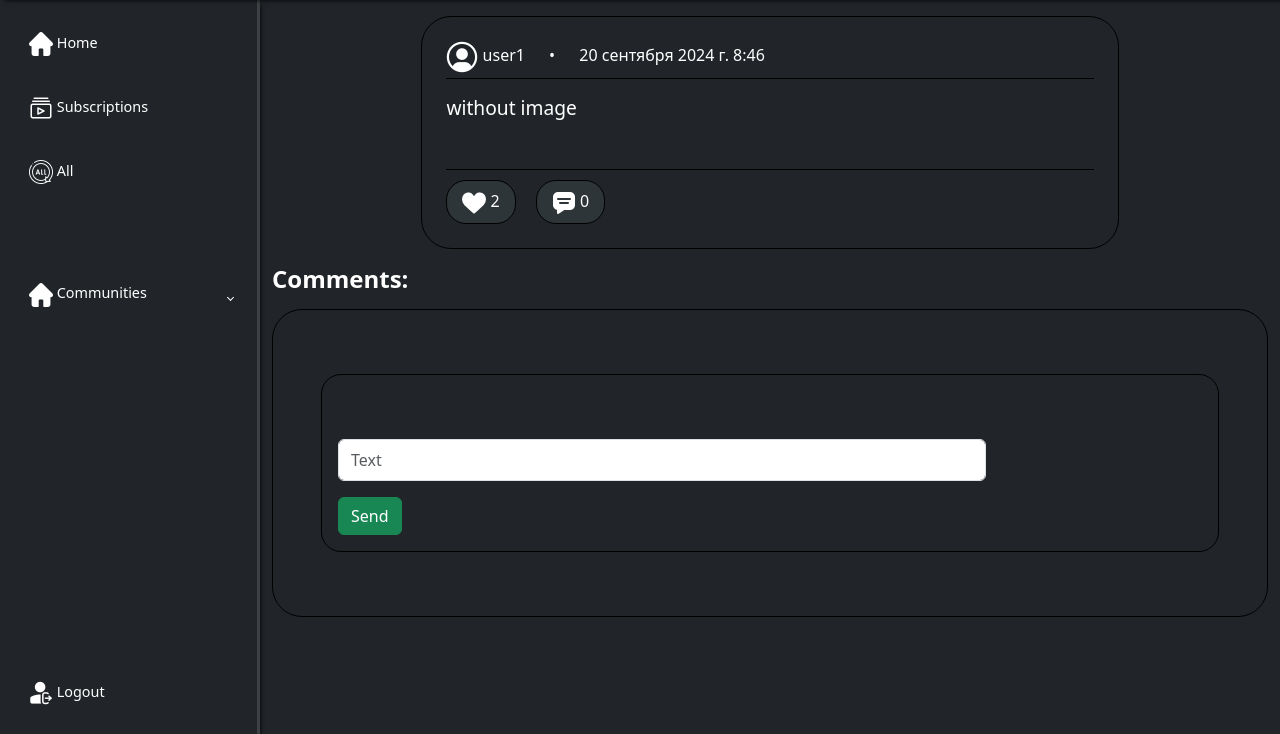
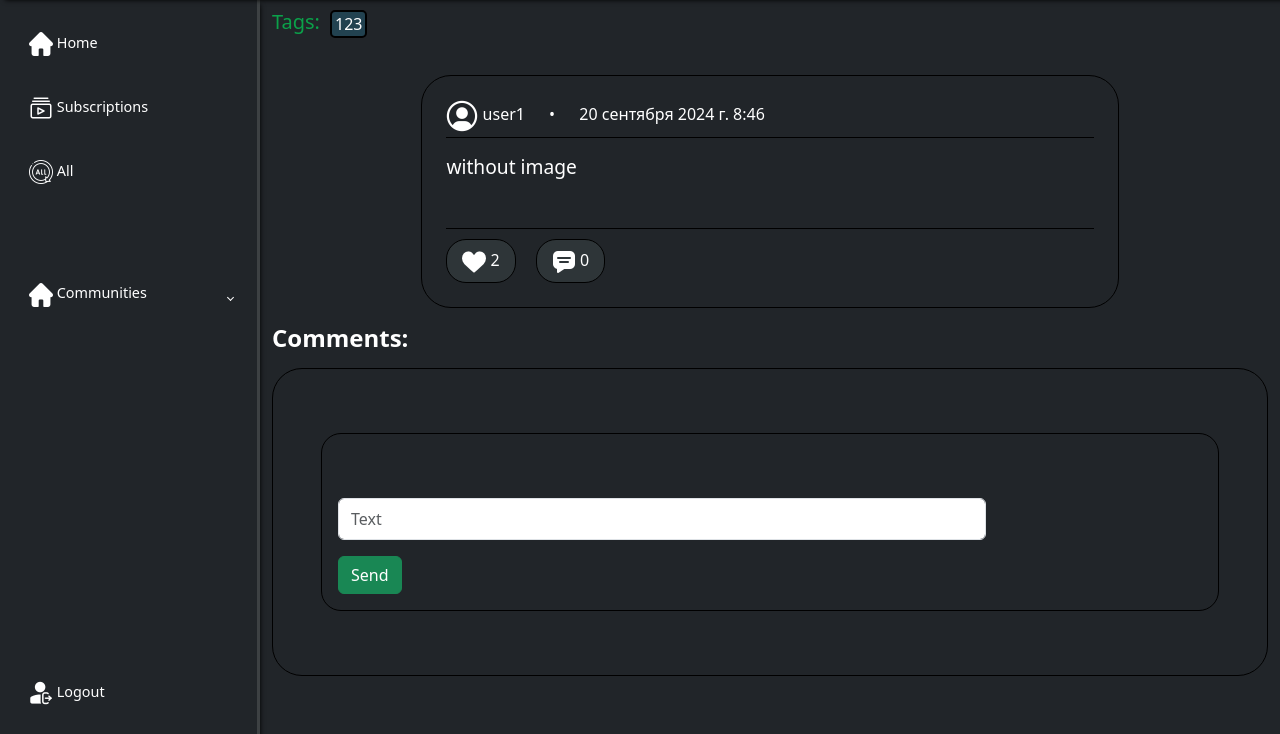
Before and after one commit to Ratatog/MyReddit, a Django app: page /post/17/ in a window 1280 px wide. Shown: the part 65-799 px from the top of the page. Run offline with Django 5.2, Linux system fonts and the light colour scheme; a user stored in the database is signed in; data comes from the database, SQL or seed files in the repository; some libraries are stand-ins or nearby versions.

Commit message:
add showing tags

```diff
--- a/myreddit/main/static/css/style.css
+++ b/myreddit/main/static/css/style.css
@@ -494,3 +494,32 @@ a {
 #searcher *:not(:last-child) {
     border-bottom: 1px solid gray;
 }
+
+.tags {
+	display: flex;
+    margin-top: 10px;
+}
+.tags-ul {
+    display: flex;
+    padding-left: 10px;
+    width: 100%;
+    flex-wrap: wrap;
+}
+.tags-ul a {
+    margin-right: 5px;
+    margin-bottom: 5px;
+}
+.tags-li {
+    border: 2px solid rgb(0, 0, 0);
+    border-radius: 5px;
+    padding: 0px 3px;
+    background-color: #224250;
+}
+.tags-li:hover {
+    background-color: #245a45;
+    box-shadow: 1px 1px 1px rgb(31, 31, 31);
+}
+.tags h5 {
+    width: max-content;
+    color: #0ba14a;
+}
--- a/myreddit/main/templates/main/post_info.html
+++ b/myreddit/main/templates/main/post_info.html
@@ -2,6 +2,15 @@
 {% load static %}
 
 {% block content %}
+
+<div class="tags">
+    <h5>Tags:</h5>
+    <ul class="tags-ul">
+        {% for t in post.tags.split %}
+        <a href="{% url "search" %}?type=post_tag&inp={{t}}"><li class="tags-li">{{ t }}</li></a>
+        {% endfor %}
+    </ul>
+</div>
 
 {% include "main/includes/post.html" %}
 
--- a/myreddit/main/urls.py
+++ b/myreddit/main/urls.py
@@ -7,10 +7,6 @@ urlpatterns = [
     path('all/', views.AllHomeView.as_view(), name='all_home'),
 
     path('search/', views.Search.as_view(), name='search'),
-    path('search/tags/<slug:tag>/', views.SearchTagView.as_view(), name='search_tags'),
-    path('search/post_title/<str:title>/', views.SearchPostTitleView.as_view(), name='search_post_title'),
-    path('search/group_title/<str:title>/', views.SearchGroupTitleView.as_view(), name='search_group_title'),
-    path('search/username/<slug:username>/', views.SearchUsernameView.as_view(), name='search_username'),
 
     path('post/<int:pk>/', views.ShowPost.as_view(), name='post'),
     path('post/create/', views.CreatePost.as_view(), name='add_post'),
--- a/myreddit/main/views.py
+++ b/myreddit/main/views.py
@@ -53,9 +53,6 @@ class AllHomeView(Home):
     def get_queryset(self):
         return Post.objects.all()
 
-# def Search(request):
-#     return searchbar[request.GET.get('type')]
-#     return HttpResponseRedirect(reverse_lazy('home'))
 
 class Search(LoginMixn, ListView):
     def get_context_data(self, **kwargs):
@@ -71,7 +68,6 @@ class Search(LoginMixn, ListView):
 
     def get_queryset(self):
         return searchbar[self.request.GET['type']]['query'].get_queryset(self)
-        return SearchTagView.get_queryset(self)
 
 class SearchTagView(Search):
     def get_queryset(self):
```
